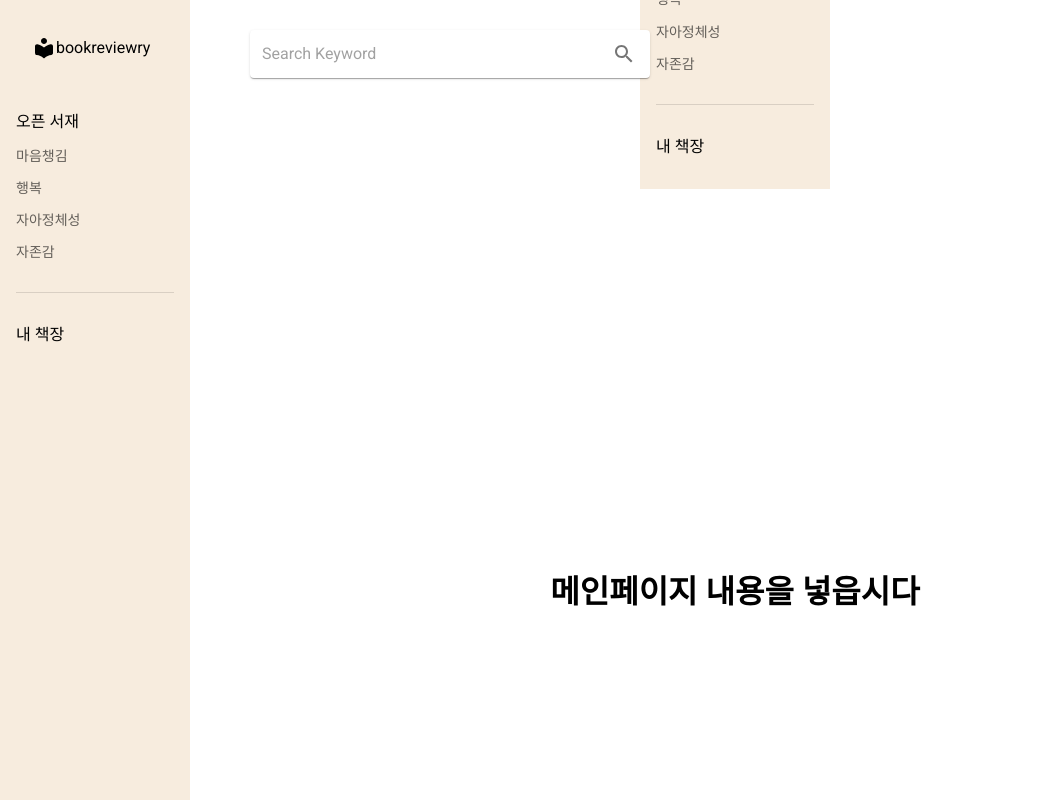
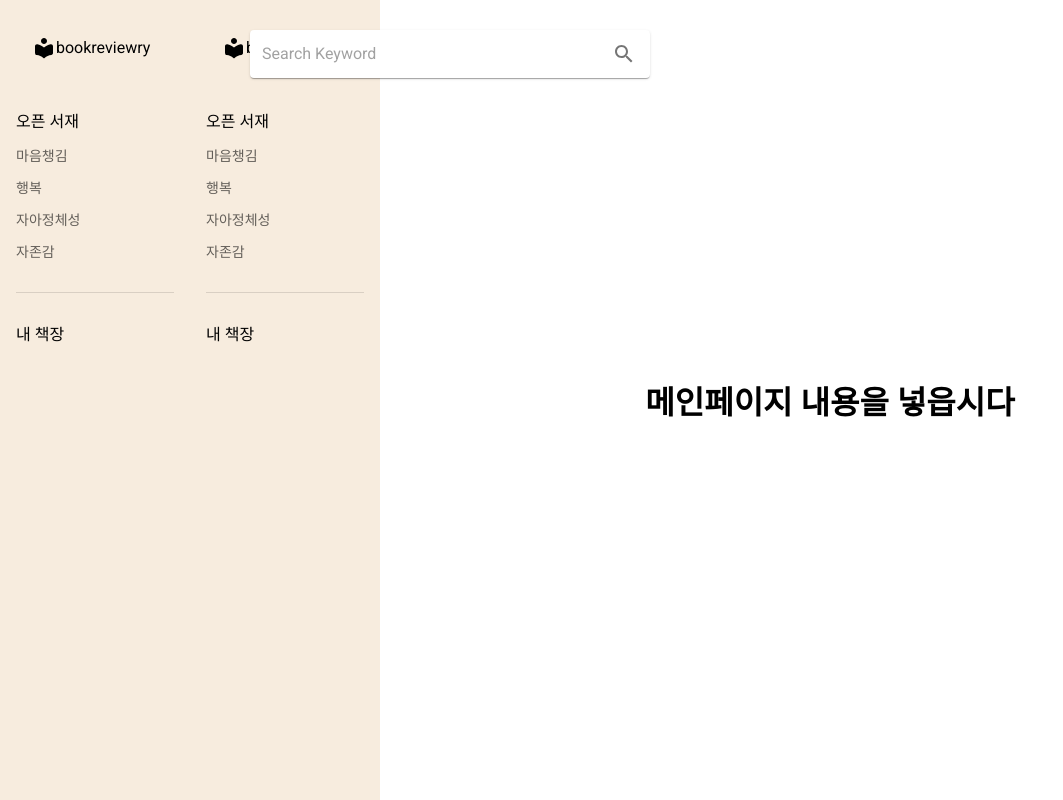
Before and after one commit to BookReviewry/bookReviewry_Front, a Next.js app: page / in a window 1280 px wide. Shown: the whole page, without its empty margins (0-1063 px from the left). Built offline with nearby package versions, Linux system fonts and the light colour scheme.

Commit message:
update: layout style

```diff
--- a/src/app/layout.tsx
+++ b/src/app/layout.tsx
@@ -1,19 +1,17 @@
 import Head from 'next/head'
 import SideNavigation from '@/components/layout/SideNavigation'
 
-export default function RootLayout({
-  children,
-}: {
-  children: React.ReactNode
-}) {
+export default function RootLayout({ children }: { children: React.ReactNode }) {
   return (
     <html lang='ko'>
       <Head>
         <meta name='viewport' content='initial-scale=1, width=device-width' />
       </Head>
       <body>
-        <SideNavigation />
-        <main>{children}</main>
+        <div style={{ display: 'flex', height: '100%', width: '100%', minWidth: 'fit-content' }}>
+          <SideNavigation />
+          <main style={{ position: 'relative' }}>{children}</main>
+        </div>
       </body>
     </html>
   )
```
